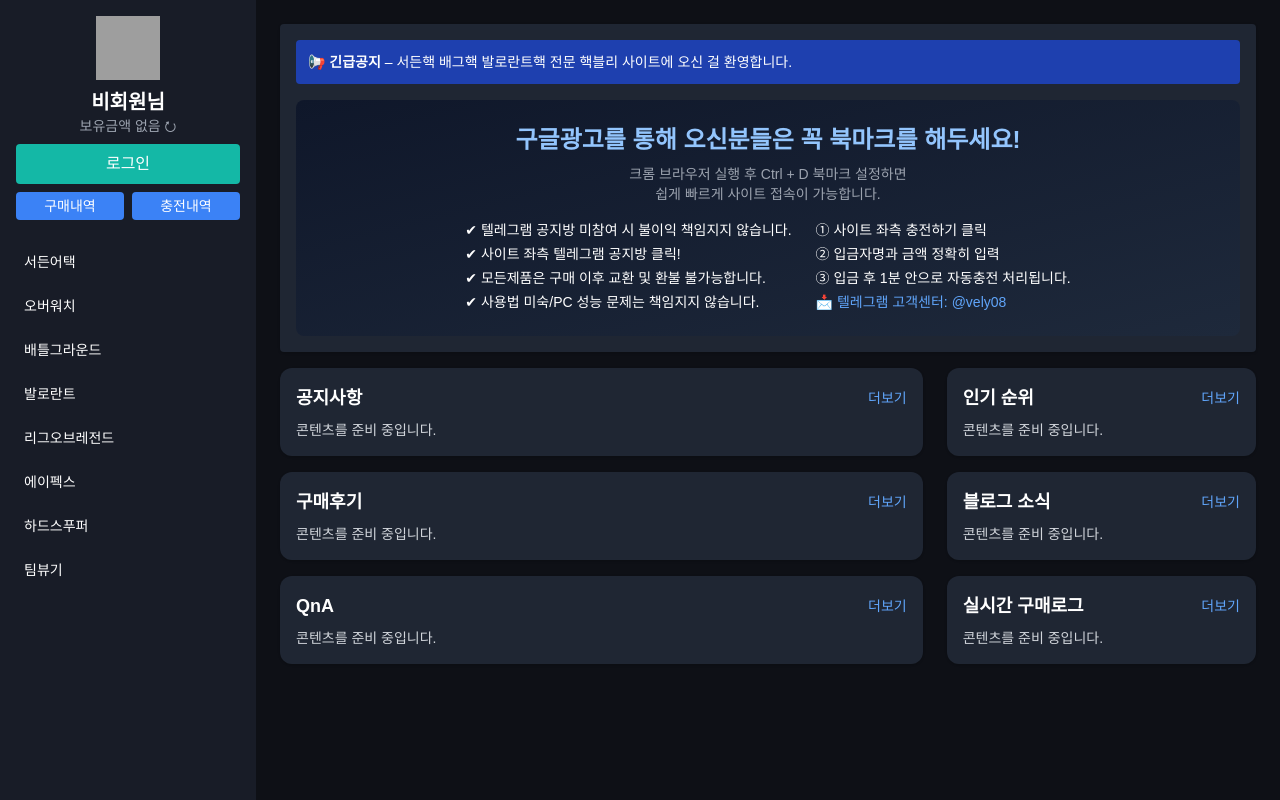
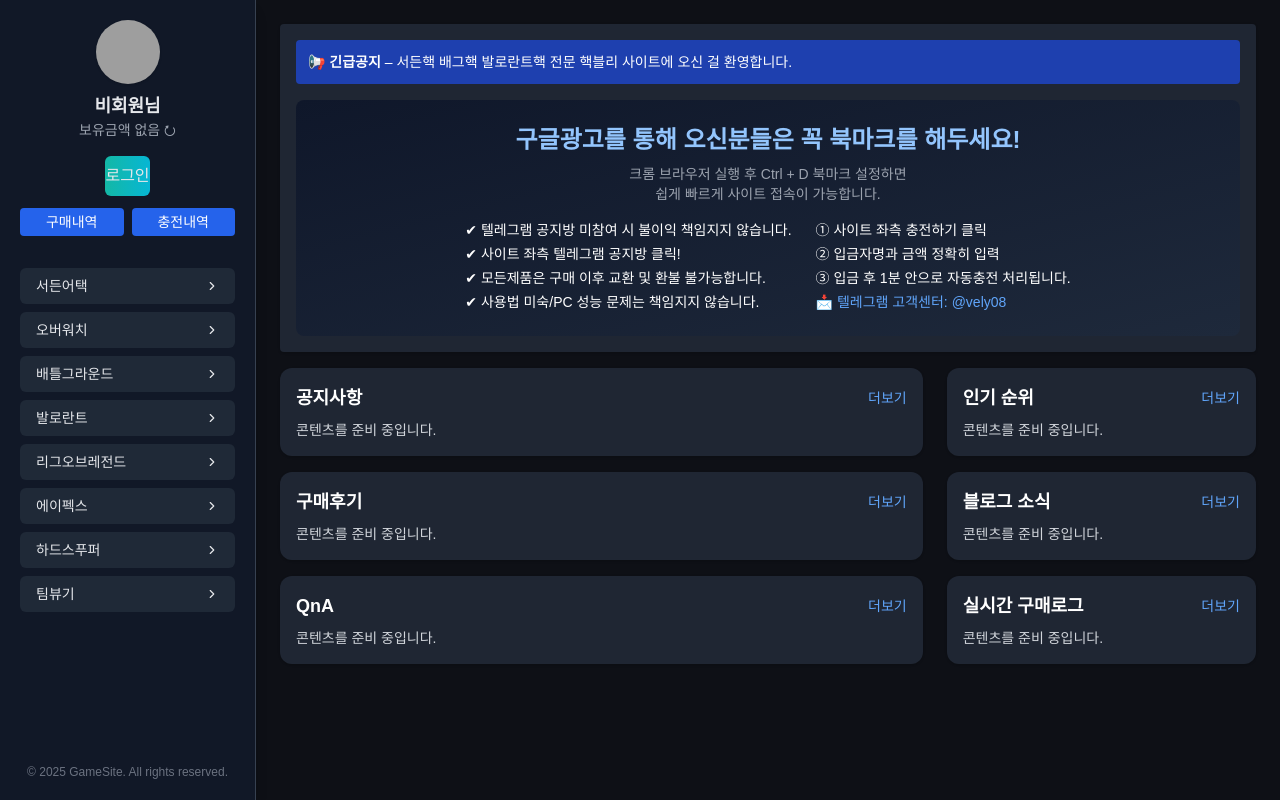
Before and after one commit to Dennis0101/good-stie, a Next.js app: page / in a window 1280 px wide. Built offline with nearby package versions, Linux system fonts and the light colour scheme; grey boxes are pictures that could not be loaded.

Commit message:
Update Sidebar.js

```diff
--- a/components/Sidebar.js
+++ b/components/Sidebar.js
@@ -1,27 +1,24 @@
+import { FiUser, FiLogIn, FiCreditCard, FiChevronRight } from 'react-icons/fi'
 import Link from 'next/link'
-import { FiUser, FiLogIn, FiCreditCard } from 'react-icons/fi'
 
 export default function Sidebar() {
   return (
-    <aside className="w-64 bg-[#181c27] text-white p-4 flex flex-col justify-between min-h-screen">
+    <aside className="w-64 bg-[#111827] text-gray-200 p-5 flex flex-col justify-between min-h-screen shadow-lg border-r border-gray-700">
       <div>
-        <div className="flex flex-col items-center mb-6">
-          <img src="/logo.png" alt="Logo" className="w-16 h-16 mb-2" />
-          <h2 className="text-xl font-bold">비회원님</h2>
+        <div className="flex flex-col items-center mb-8">
+          <img src="/logo.png" alt="Logo" className="w-16 h-16 mb-2 rounded-full shadow" />
+          <h2 className="text-lg font-semibold">비회원님</h2>
           <p className="text-sm text-gray-400">보유금액 없음 ⭮</p>
-
-          {/* ✅ 로그인 버튼 링크 */}
-          <Link href="/login" className="mt-2 bg-teal-500 w-full py-2 rounded text-center">
-            로그인
+          <Link href="/login">
+            <button className="mt-4 bg-gradient-to-r from-teal-500 to-cyan-500 w-full py-2 rounded-md font-medium hover:opacity-90 transition">로그인</button>
           </Link>
-
-          <div className="flex justify-between w-full mt-2 gap-2">
-            <button className="flex-1 bg-blue-500 py-1 rounded text-sm">구매내역</button>
-            <button className="flex-1 bg-blue-500 py-1 rounded text-sm">충전내역</button>
+          <div className="flex gap-2 mt-3 w-full">
+            <button className="flex-1 bg-blue-600 hover:bg-blue-700 text-white text-sm py-1 rounded">구매내역</button>
+            <button className="flex-1 bg-blue-600 hover:bg-blue-700 text-white text-sm py-1 rounded">충전내역</button>
           </div>
         </div>
 
-        <ul className="space-y-2 text-sm">
+        <nav className="space-y-2 text-sm">
           {[
             '서든어택',
             '오버워치',
@@ -30,13 +27,21 @@
             '리그오브레전드',
             '에이펙스',
             '하드스푸퍼',
-            '팀뷰기',
-          ].map((item) => (
-            <li key={item} className="px-2 py-2 hover:bg-[#2a2f3c] rounded">
-              {item}
-            </li>
+            '팀뷰기'
+          ].map((game, idx) => (
+            <button
+              key={idx}
+              className="w-full flex items-center justify-between px-4 py-2 bg-[#1f2937] hover:bg-[#374151] rounded-md transition"
+            >
+              <span>{game}</span>
+              <FiChevronRight />
+            </button>
           ))}
-        </ul>
+        </nav>
+      </div>
+
+      <div className="text-xs text-center text-gray-500 mt-8">
+        &copy; 2025 GameSite. All rights reserved.
       </div>
     </aside>
   )
```
